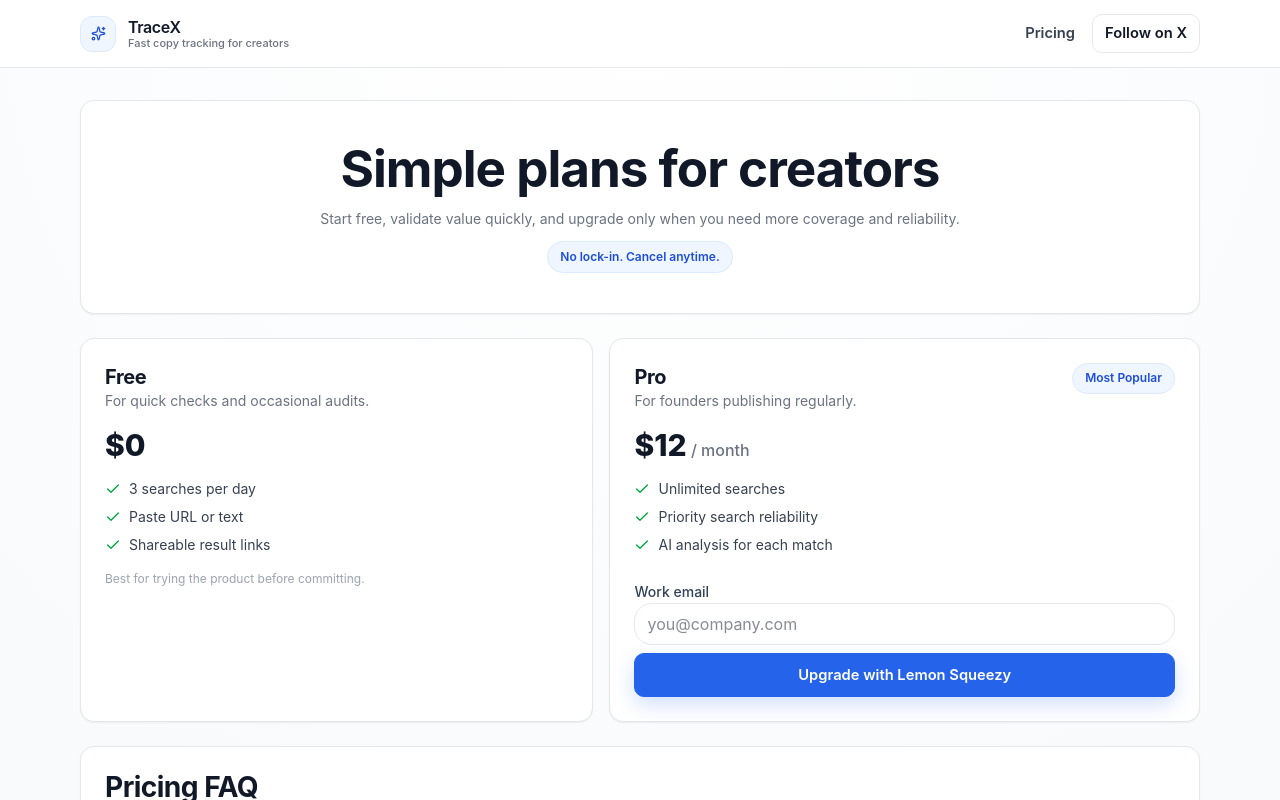
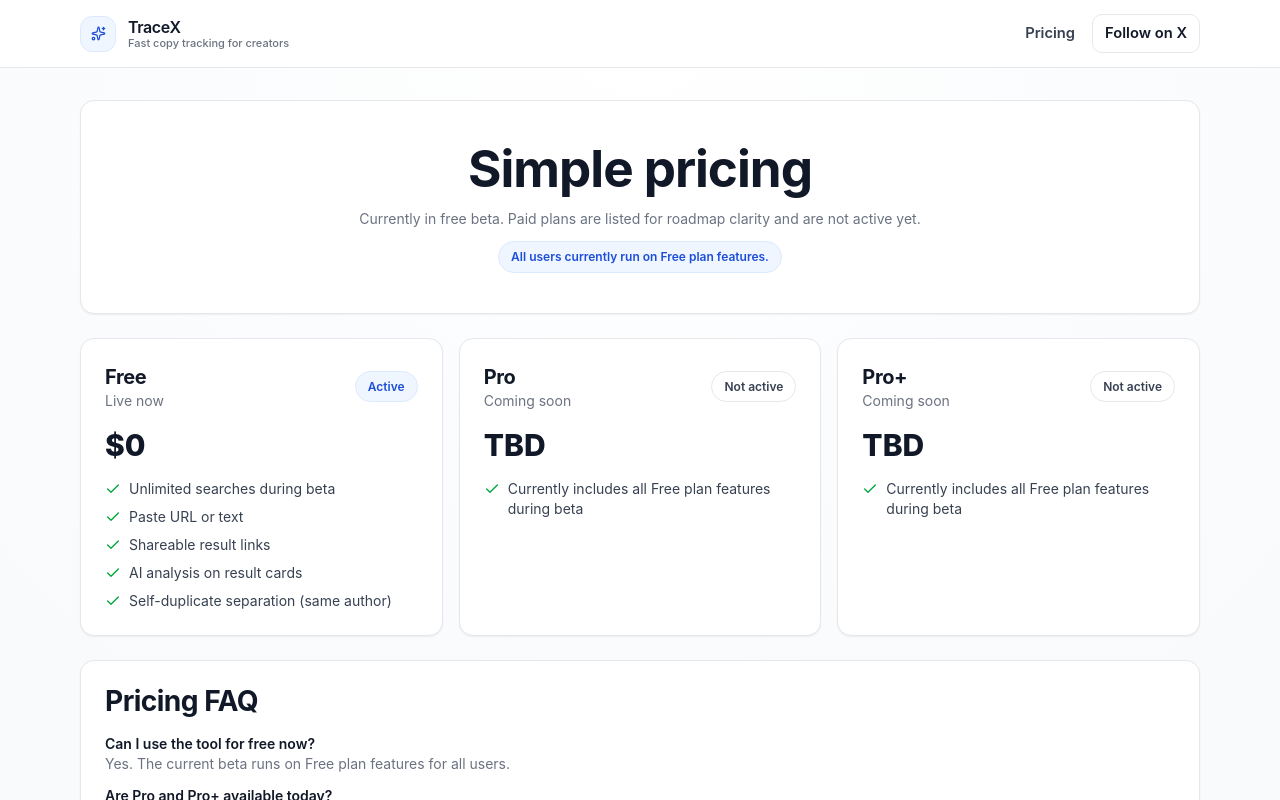
Before and after one commit to Rishet11/TraceX, a Next.js app: page /pricing in a window 1280 px wide. Shown: the top 800 px of the page. Built offline with nearby package versions, Linux system fonts and the light colour scheme.

Commit message:
feat(pricing): switch to free beta plans and disable checkout endpoint

```diff
--- a/app/api/billing/checkout/route.js
+++ b/app/api/billing/checkout/route.js
@@ -1,15 +1,11 @@
 import { NextResponse } from 'next/server';
-import { runCheckoutPipeline } from '@/lib/billingService';
 
-export async function POST(request) {
-  try {
-    const payload = await request.json();
-    const { status, body } = await runCheckoutPipeline(payload);
-    return NextResponse.json(body, { status });
-  } catch (error) {
-    return NextResponse.json(
-      { error: 'Failed to create checkout', details: error?.message || 'Unknown error' },
-      { status: 500 }
-    );
-  }
+export async function POST() {
+  return NextResponse.json(
+    {
+      error: 'Checkout is temporarily disabled during free beta.',
+      code: 'BILLING_COMING_SOON',
+    },
+    { status: 503 }
+  );
 }
--- a/app/pricing/page.js
+++ b/app/pricing/page.js
@@ -1,60 +1,23 @@
 'use client';
 
-import { useEffect, useMemo, useState } from 'react';
-import Link from 'next/link';
+import { useEffect } from 'react';
 import { Check } from 'lucide-react';
 import AppHeader from '@/components/AppHeader';
 import AppFooter from '@/components/AppFooter';
 import { trackEvent } from '@/lib/analytics';
 
 export default function PricingPage() {
-  const [email, setEmail] = useState('');
-  const [loading, setLoading] = useState(false);
-  const [checkoutError, setCheckoutError] = useState('');
-  const [touched, setTouched] = useState(false);
-
-  const emailError = useMemo(() => {
-    if (!touched) return '';
-    if (!email.trim()) return 'Email is required to start checkout.';
-    if (!/^[^\s@]+@[^\s@]+\.[^\s@]+$/.test(email.trim())) {
-      return 'Please enter a valid email address.';
-    }
-    return '';
-  }, [email, touched]);
-
   useEffect(() => {
     trackEvent('pricing_viewed', { page: 'pricing' });
   }, []);
 
-  const startCheckout = async () => {
-    setTouched(true);
-    setCheckoutError('');
-    if (emailError) return;
-    trackEvent('checkout_started', {
-      plan: 'pro',
-      emailDomain: (email.split('@')[1] || 'unknown').toLowerCase(),
-    });
-
-    setLoading(true);
-    try {
-      const res = await fetch('/api/billing/checkout', {
-        method: 'POST',
-        headers: { 'Content-Type': 'application/json' },
-        body: JSON.stringify({
-          plan: 'pro',
-          email,
-          redirectUrl: `${window.location.origin}/account`,
-        }),
-      });
-      const data = await res.json();
-      if (!res.ok || !data?.url) throw new Error(data?.error || 'Failed to start checkout');
-      window.location.href = data.url;
-    } catch (e) {
-      setCheckoutError(e.message || 'Checkout failed');
-    } finally {
-      setLoading(false);
-    }
-  };
+  const liveFeatures = [
+    'Unlimited searches during beta',
+    'Paste URL or text',
+    'Shareable result links',
+    'AI analysis on result cards',
+    'Self-duplicate separation (same author)',
+  ];
 
   return (
     <div className="min-h-screen flex flex-col">
@@ -62,99 +25,70 @@ export default function PricingPage() {
       <main className="flex-1 section-block">
         <div className="container-main space-y-6">
           <section className="surface px-6 py-8 md:p-10 text-center space-y-3">
-            <h1 className="display-xl">Simple plans for creators</h1>
+            <h1 className="display-xl">Simple pricing</h1>
             <p className="text-helper max-w-2xl mx-auto">
-              Start free, validate value quickly, and upgrade only when you need more coverage and
-              reliability.
+              Currently in free beta. Paid plans are listed for roadmap clarity and are not active
+              yet.
             </p>
             <div className="chip !bg-[var(--brand-50)] !text-[var(--brand-700)] !border-[var(--brand-100)]">
-              No lock-in. Cancel anytime.
+              All users currently run on Free plan features.
             </div>
           </section>
 
-          <section className="grid gap-4 lg:grid-cols-[1fr_1.15fr]">
-            <article className="surface p-6 space-y-4">
-              <div>
-                <h2 className="text-xl font-bold text-[var(--text-title)]">Free</h2>
-                <p className="text-sm text-[var(--text-muted)]">For quick checks and occasional audits.</p>
+          <section className="grid gap-4 lg:grid-cols-3">
+            <article className="surface p-6 space-y-4 border-[var(--brand-500)] shadow-md">
+              <div className="flex items-center justify-between gap-2">
+                <div>
+                  <h2 className="text-xl font-bold text-[var(--text-title)]">Free</h2>
+                  <p className="text-sm text-[var(--text-muted)]">Live now</p>
+                </div>
+                <span className="chip !bg-[var(--brand-50)] !text-[var(--brand-700)] !border-[var(--brand-100)]">
+                  Active
+                </span>
               </div>
               <div className="text-3xl font-extrabold text-[var(--text-title)]">$0</div>
               <ul className="space-y-2 text-sm text-[var(--text-body)]">
-                <li className="flex items-start gap-2">
-                  <Check size={16} className="mt-0.5 text-green-600 shrink-0" />
-                  3 searches per day
-                </li>
-                <li className="flex items-start gap-2">
-                  <Check size={16} className="mt-0.5 text-green-600 shrink-0" />
-                  Paste URL or text
-                </li>
-                <li className="flex items-start gap-2">
-                  <Check size={16} className="mt-0.5 text-green-600 shrink-0" />
-                  Shareable result links
-                </li>
+                {liveFeatures.map((feature) => (
+                  <li key={feature} className="flex items-start gap-2">
+                    <Check size={16} className="mt-0.5 text-green-600 shrink-0" />
+                    {feature}
+                  </li>
+                ))}
               </ul>
-              <p className="text-caption">Best for trying the product before committing.</p>
             </article>
 
-            <article className="surface p-6 border-[var(--brand-500)] shadow-md space-y-4">
-              <div className="flex items-start justify-between gap-2">
+            <article className="surface p-6 space-y-4">
+              <div className="flex items-center justify-between gap-2">
                 <div>
                   <h2 className="text-xl font-bold text-[var(--text-title)]">Pro</h2>
-                  <p className="text-sm text-[var(--text-muted)]">For founders publishing regularly.</p>
+                  <p className="text-sm text-[var(--text-muted)]">Coming soon</p>
                 </div>
-                <span className="chip !bg-[var(--brand-50)] !text-[var(--brand-700)] !border-[var(--brand-100)]">
-                  Most Popular
-                </span>
+                <span className="chip">Not active</span>
               </div>
-
-              <p className="text-3xl font-extrabold text-[var(--text-title)]">
-                $12
-                <span className="text-base font-medium text-[var(--text-muted)]"> / month</span>
-              </p>
-
+              <div className="text-3xl font-extrabold text-[var(--text-title)]">TBD</div>
               <ul className="space-y-2 text-sm text-[var(--text-body)]">
                 <li className="flex items-start gap-2">
                   <Check size={16} className="mt-0.5 text-green-600 shrink-0" />
-                  Unlimited searches
+                  Currently includes all Free plan features during beta
                 </li>
+              </ul>
+            </article>
+
+            <article className="surface p-6 space-y-4">
+              <div className="flex items-center justify-between gap-2">
+                <div>
+                  <h2 className="text-xl font-bold text-[var(--text-title)]">Pro+</h2>
+                  <p className="text-sm text-[var(--text-muted)]">Coming soon</p>
+                </div>
+                <span className="chip">Not active</span>
+              </div>
+              <div className="text-3xl font-extrabold text-[var(--text-title)]">TBD</div>
+              <ul className="space-y-2 text-sm text-[var(--text-body)]">
                 <li className="flex items-start gap-2">
                   <Check size={16} className="mt-0.5 text-green-600 shrink-0" />
-                  Priority search reliability
-                </li>
-                <li className="flex items-start gap-2">
-                  <Check size={16} className="mt-0.5 text-green-600 shrink-0" />
-                  AI analysis for each match
+                  Currently includes all Free plan features during beta
                 </li>
               </ul>
-
-              <div className="space-y-2 pt-2">
-                <label htmlFor="checkout-email" className="text-sm font-medium text-slate-700">
-                  Work email
-                </label>
-                <input
-                  id="checkout-email"
-                  type="email"
-                  value={email}
-                  onChange={(e) => setEmail(e.target.value)}
-                  onBlur={() => setTouched(true)}
-                  placeholder="you@company.com"
-                  className="w-full px-3 py-2 rounded-lg border border-[var(--line)] bg-white text-[var(--text-title)]"
-                  aria-invalid={Boolean(emailError)}
-                />
-                {emailError && <p className="text-xs text-[var(--danger-600)]">{emailError}</p>}
-                <button
-                  onClick={startCheckout}
-                  disabled={loading}
-                  className="btn btn-primary w-full px-4 py-2.5 disabled:opacity-60"
-                >
-                  {loading ? 'Starting checkout...' : 'Upgrade with Lemon Squeezy'}
-                </button>
-                {checkoutError && (
-                  <p className="text-xs text-[var(--danger-600)] bg-[var(--danger-50)] border border-red-100 rounded-lg px-3 py-2">
-                    {checkoutError}
-                  </p>
-                )}
-              </div>
             </article>
           </section>
 
@@ -162,30 +96,18 @@ export default function PricingPage() {
             <h3 className="heading-lg">Pricing FAQ</h3>
             <div className="space-y-3 text-sm text-[var(--text-body)]">
               <div>
-                <p className="font-semibold text-[var(--text-title)]">Can I cancel anytime?</p>
-                <p className="text-[var(--text-muted)]">Yes. You can cancel from your billing portal at any time.</p>
+                <p className="font-semibold text-[var(--text-title)]">Can I use the tool for free now?</p>
+                <p className="text-[var(--text-muted)]">Yes. The current beta runs on Free plan features for all users.</p>
               </div>
               <div>
-                <p className="font-semibold text-[var(--text-title)]">Is there a free trial for Pro?</p>
-                <p className="text-[var(--text-muted)]">
-                  You can use the free tier first and upgrade whenever you are ready.
-                </p>
+                <p className="font-semibold text-[var(--text-title)]">Are Pro and Pro+ available today?</p>
+                <p className="text-[var(--text-muted)]">Not yet. They are listed as upcoming tiers and checkout is currently disabled.</p>
               </div>
               <div>
-                <p className="font-semibold text-[var(--text-title)]">How is payment handled?</p>
-                <p className="text-[var(--text-muted)]">
-                  Checkout, invoices, and subscription management are handled by Lemon Squeezy.
-                </p>
+                <p className="font-semibold text-[var(--text-title)]">Will pricing change later?</p>
+                <p className="text-[var(--text-muted)]">Yes. Paid tiers will launch after beta with clear limits and feature differences.</p>
               </div>
             </div>
-          </section>
-
-          <section className="text-center text-sm text-[var(--text-muted)]">
-            Start free now. Need help before upgrading? Visit{' '}
-            <Link className="text-[var(--text-title)] font-semibold hover:underline" href="/contact">
-              contact
-            </Link>
-            .
           </section>
         </div>
       </main>
```
